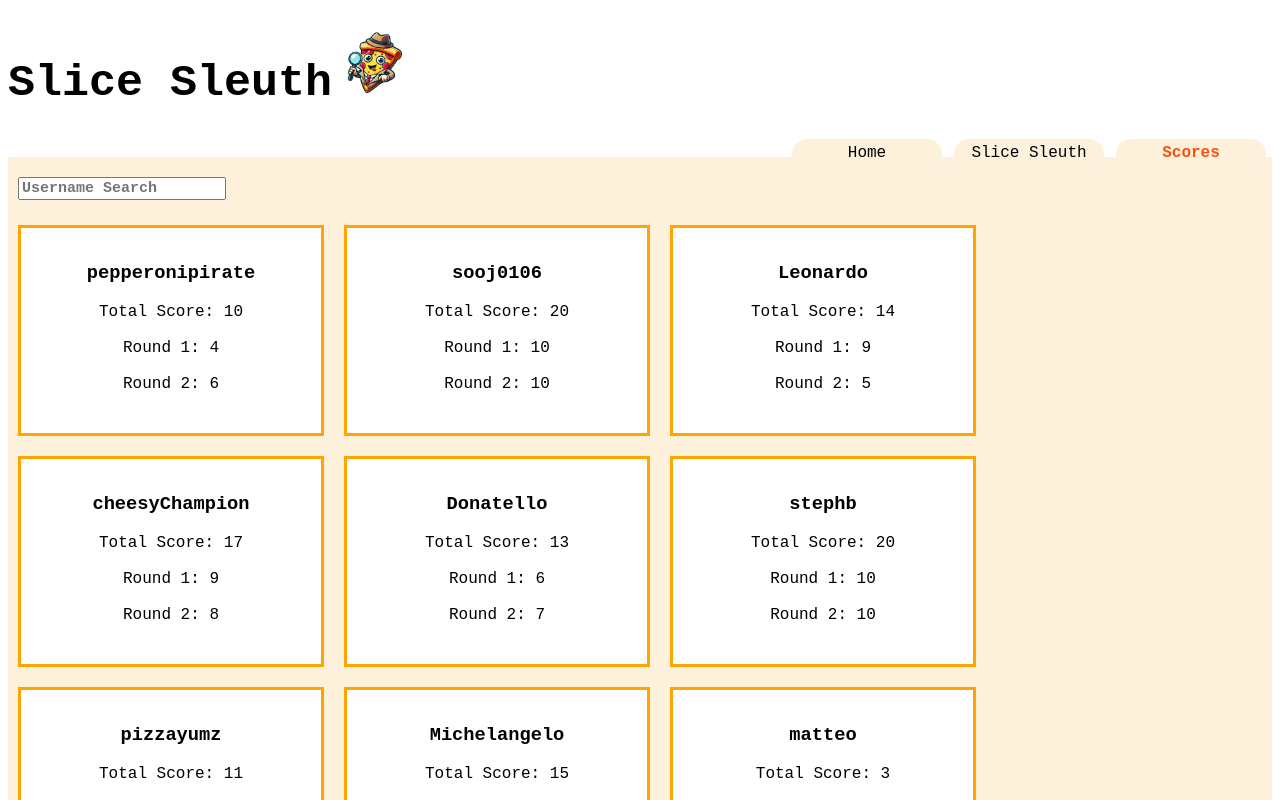
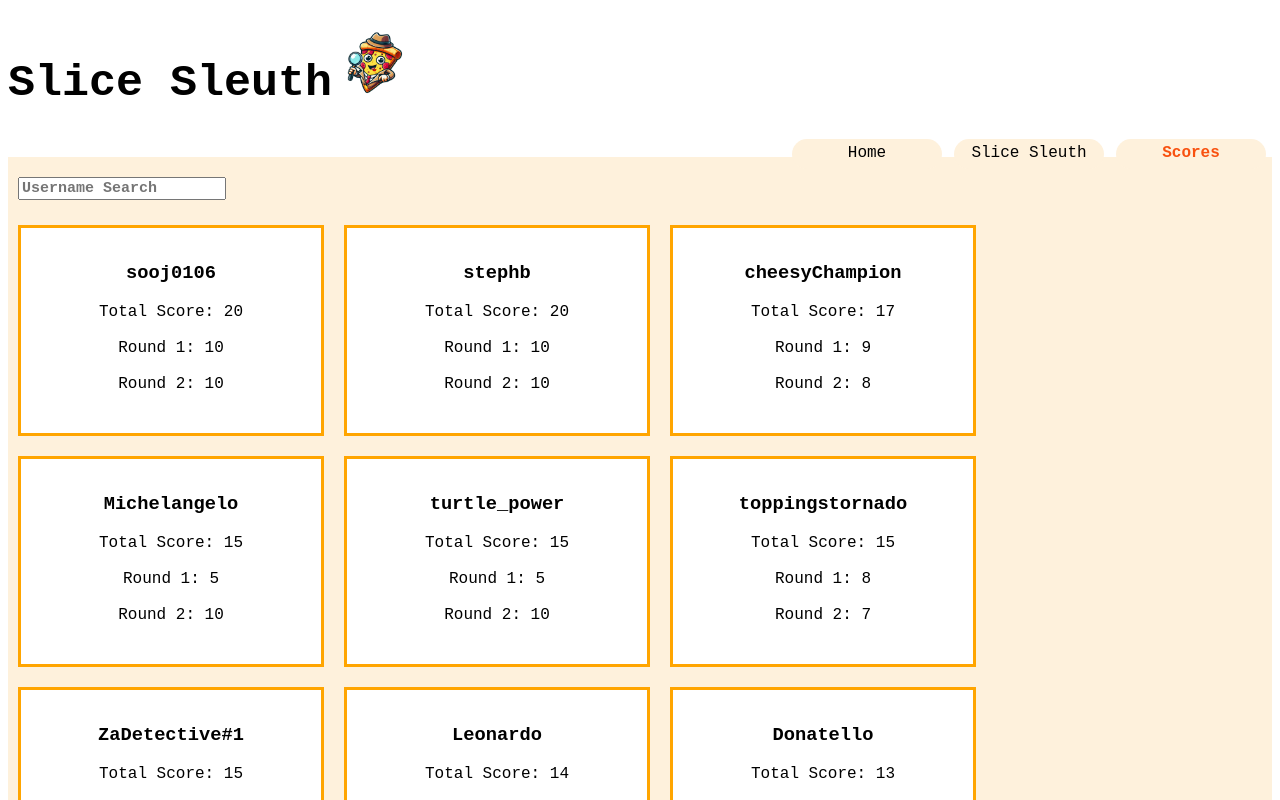
Before and after one commit to stephbertram/phase-2-project-slice-sleuth, a React (Vite) app: page /scores in a window 1280 px wide. Shown: the top 800 px of the page. Built offline with nearby package versions, Linux system fonts and the light colour scheme; data requests are answered from the project's data file.

Commit message:
add user score sort

```diff
--- a/src/Components/UserList.jsx
+++ b/src/Components/UserList.jsx
@@ -1,12 +1,24 @@
-// import {useMemo} from 'react'
 import UserCard from './UserCard'
 
 
 const UserList = ({currentUser, users, handleDeleteUser}) => {
 
-    const mappedUser = users.map(user => (
-        <UserCard key={user.id} user={user} {...user} currentUser={currentUser} handleUserDelete={handleDeleteUser}/>
-    ))
+// Sort users descending by total score
+    const sortedUsers = users.sort((a, b) => {
+      const totalScoreA = parseInt(a.score1) + parseInt(a.score2);
+      const totalScoreB = parseInt(b.score1) + parseInt(b.score2);
+      return totalScoreB - totalScoreA;
+    });
+
+    const mappedUser = sortedUsers.map(user => (
+      <UserCard
+        key={user.id}
+        user={user}
+        {...user}
+        currentUser={currentUser}
+        handleUserDelete={handleDeleteUser}
+      />
+    ));
 
   return (
     <div className='users-wrapper'>
```
